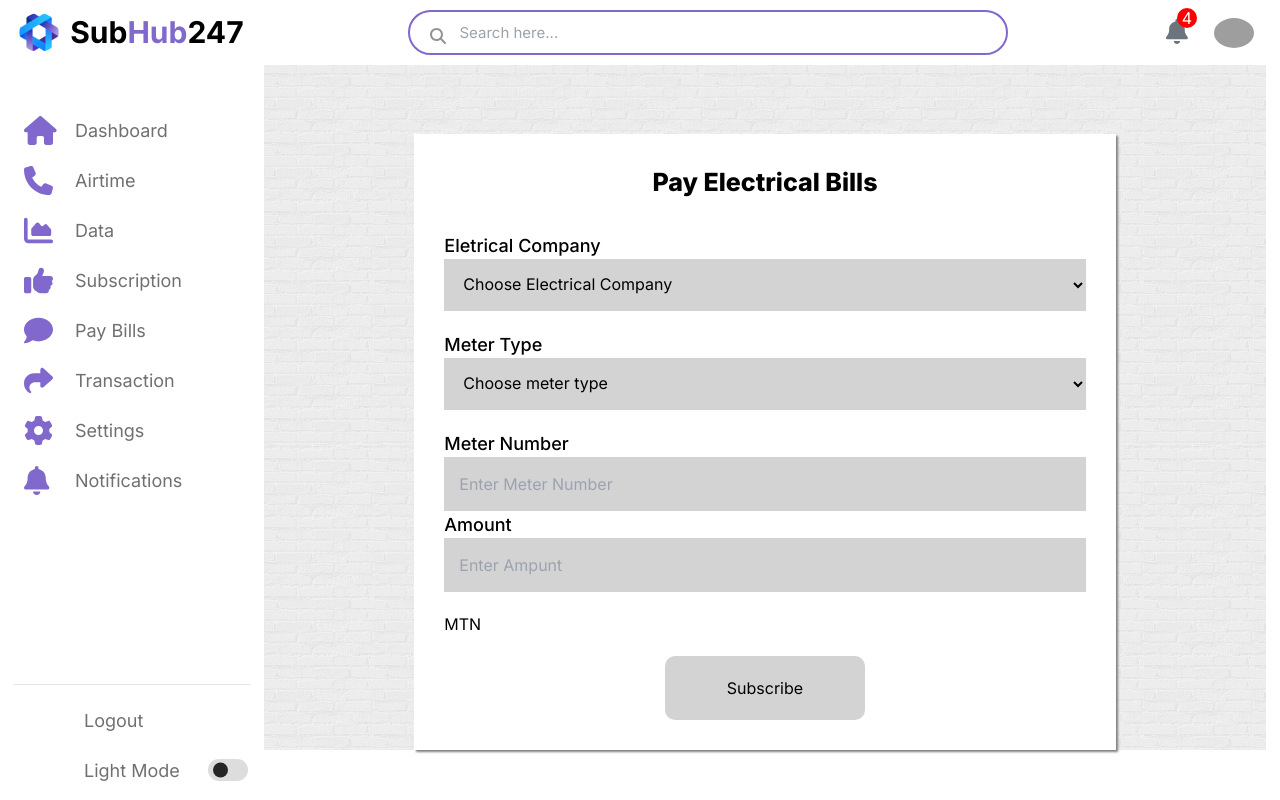
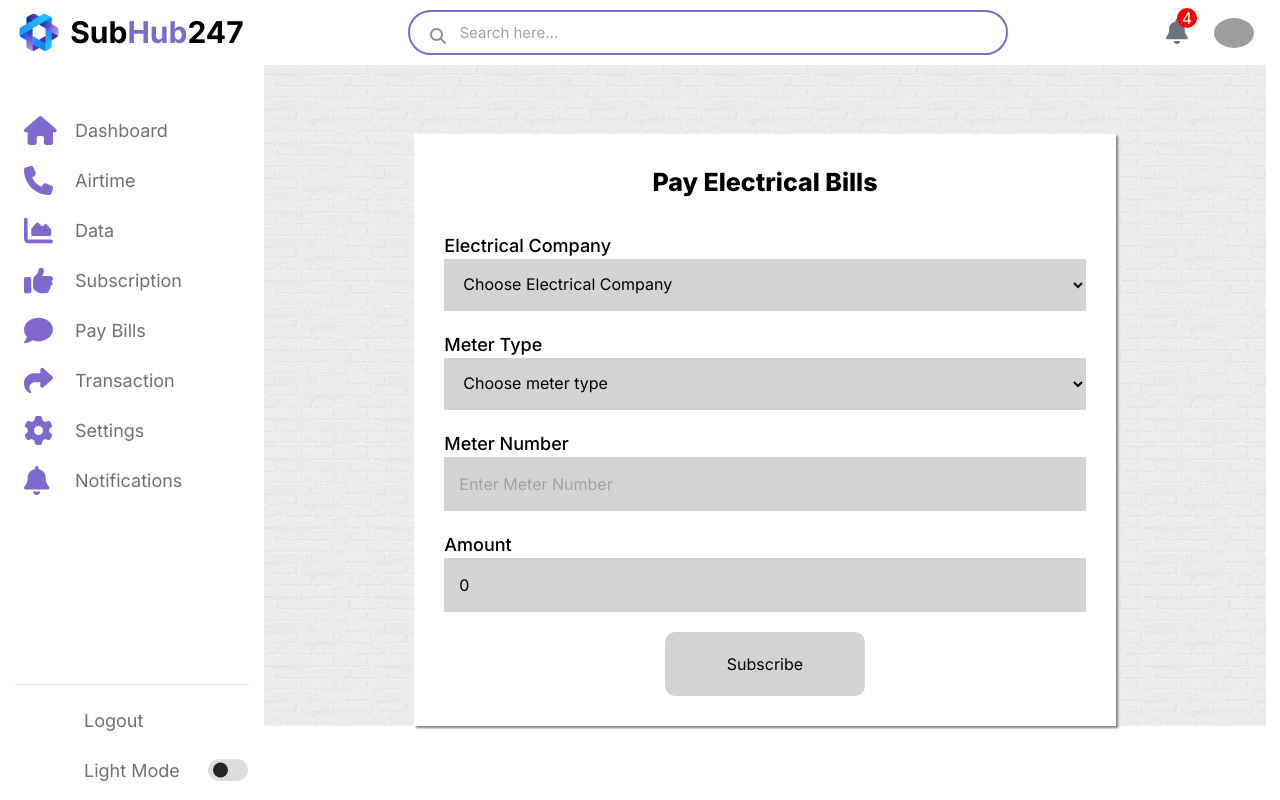
Before and after one commit to Obiorachibuike/VTU, a Next.js app in the folder client/: page /dashboard/pay_bills in a window 1280 px wide. Built offline with nearby package versions, Linux system fonts and the light colour scheme; grey boxes are pictures that could not be loaded.

Commit message:
Update pay_bills_form.tsx

```diff
--- a/client/src/app/dashboard/dashboard_component/pay_bills_form.tsx
+++ b/client/src/app/dashboard/dashboard_component/pay_bills_form.tsx
@@ -1,90 +1,135 @@
 'use client';
-import React from "react";
+
+import React, { useState } from "react";
+import axios from "axios";
 import "../styles/pay_bills_form.css";
-import { verify } from "crypto";
-import axios, { Axios } from "axios";
 
 function PaybillsForm() {
+  const [meterNumber, setMeterNumber] = useState("");
+  const [company, setCompany] = useState("");
+  const [meterType, setMeterType] = useState("");
+  const [amount, setAmount] = useState<number>(0);
+  const [verificationResponse, setVerificationResponse] = useState<any>(null);
+  const [error, setError] = useState<string | null>(null);
 
-  const verifyMeterNumber = async(e:any) => {
-    console.log(e.target.value);
-    console.log(e);
+  const companyProductMap: Record<string, string> = {
+    "Abuja (AEDC)": "aedcprepaid",
+    "Benin (BEDC)": "bedcprepaid",
+    "Eko (EKEDC)": "ekedcprepaid",
+    "Enugu (EEDC)": "eedcprepaid",
+    "Ibadan (IBEDC)": "ibedcprepaid",
+    "Ikeja (IKEDC)": "ikedcprepaid",
+    "Kaduna (KAEDCO)": "kaedcprepaid",
+    "Kano (KEDCO)": "kedcprepaid",
+    "Portharcourt (PHED)": "phedprepaid",
+  };
 
+  const verifyMeterNumber = async (e: React.ChangeEvent<HTMLInputElement>) => {
+    const value = e.target.value;
+    setMeterNumber(value);
+    setError(null);
 
-      const response = await axios.get(`http://mobilemila.com/vendor/api/checkmeter?username=Obiorachibuike&password=Fanthom456world&meterno=${e.target.value}*****&productid=ibedcprepd`)
-
-console.log(response);
-
-
+    if (!company || !companyProductMap[company]) {
+      setError("Please select a valid electrical company.");
+      return;
     }
 
+    const productid = companyProductMap[company];
+
+    try {
+      const response = await axios.get(
+        `http://mobilemila.com/vendor/api/checkmeter?username=Obiorachibuike&password=Fanthom456world&meterno=${value}&productid=${productid}`
+      );
+
+      setVerificationResponse(response.data);
+      console.log("Verification response:", response.data);
+    } catch (err) {
+      setError("Failed to verify meter number.");
+      console.error("Verification error:", err);
+    }
+  };
+
+  const handleSubmit = (e: React.FormEvent) => {
+    e.preventDefault();
+    alert("Submitting form... (connect to backend)");
+    // You can send a POST request here to complete the transaction.
+  };
+
   return (
-    <div>
-      <div className="form-cont" style={{ marginTop: 50 + "px" }}>
-        <form
-          action="/dashboard/transactions"
-          className="airtime-form form"
-          method="POST"
-        >
+    <div className="form-cont" style={{ marginTop: "50px" }}>
+      <form onSubmit={handleSubmit} className="airtime-form form">
         <div className="airtime-header-cont">
           <h1 className="airtime-header">Pay Electrical Bills</h1>
         </div>
+
         <div className="form-data">
-            <label htmlFor="network">Eletrical Company</label>
-            <select name="Company" id="network" required>
-              <option value="MTN">Choose Electrical Company</option>
-              <option value="MTN">Abuja (AEDC)</option>
-              <option value="MTN">Benin (BEDC)</option>
-              <option value="MTN">Eko (EKEDC)</option>
-              <option value="MTN">Enugu (EEDC)</option>
-              <option value="MTN">Ibadan (IBEDC)</option>
-              <option value="MTN">Ikeja (BEDC)</option>
-              <option value="MTN">Kaduna (KAEDCO)</option>
-              <option value="MTN">Kano (KEDCO)</option>
-              <option value="MTN">Portharcourt (PHED)</option>
+          <label htmlFor="company">Electrical Company</label>
+          <select
+            id="company"
+            required
+            value={company}
+            onChange={(e) => setCompany(e.target.value)}
+          >
+            <option value="">Choose Electrical Company</option>
+            {Object.keys(companyProductMap).map((comp) => (
+              <option key={comp} value={comp}>{comp}</option>
+            ))}
           </select>
         </div>
+
         <div className="form-data">
-            <label htmlFor="network">Meter Type</label>
+          <label htmlFor="meterType">Meter Type</label>
           <select
-              name="Company"
-              id="network"
+            id="meterType"
             required
-              aria-placeholder="choose meter type"
+            value={meterType}
+            onChange={(e) => setMeterType(e.target.value)}
           >
-              <option value="MTN">Choose meter type</option>
-              <option value="MTN">Prepaid</option>
-              <option value="MTN">Postpaid</option>
+            <option value="">Choose meter type</option>
+            <option value="Prepaid">Prepaid</option>
+            <option value="Postpaid">Postpaid</option>
           </select>
         </div>
+
         <div className="form-data">
-              <label htmlFor="price">Meter Number</label>
+          <label htmlFor="meterNumber">Meter Number</label>
+          <input
+            type="text"
+            required
+            id="meterNumber"
+            placeholder="Enter Meter Number"
+            value={meterNumber}
+            onChange={verifyMeterNumber}
+          />
+        </div>
+
+        <div className="form-data">
+          <label htmlFor="amount">Amount</label>
           <input
             type="number"
             required
-                name="decoder_no"
-                id="price"
-                placeholder="Enter Meter Number"
-                onChange={verifyMeterNumber}
-              />
-          <div className="form-data">
-            <label htmlFor="price">Amount</label>
-            <input
-              type="number"
-              required
-              name="amount"
-              id="price"
-              placeholder="Enter Ampunt"
+            id="amount"
+            placeholder="Enter Amount"
+            value={amount}
+            onChange={(e) => setAmount(Number(e.target.value))}
           />
         </div>
-            <p className="error_message">MTN</p>
+
+        {error && <p className="error-message">{error}</p>}
+
+        {verificationResponse && (
+          <div className="verification-message">
+            <p style={{ color: "green" }}>
+              ✅ Verified: {verificationResponse?.details || "Meter valid"}
+            </p>
           </div>
+        )}
+
         <div className="form-btn">
           <input type="submit" value="Subscribe" className="submit" />
         </div>
       </form>
     </div>
-    </div>
   );
 }
 
```
Lines whose indentation alone changed are shown as unchanged.
